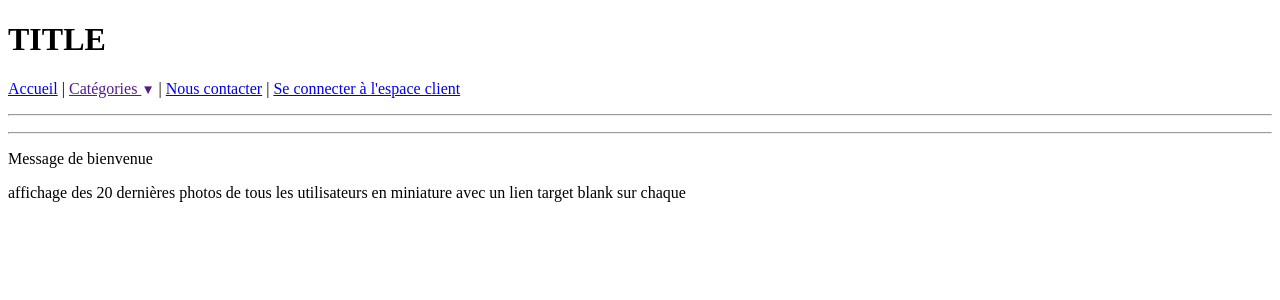
After one commit to xxxplosif/arnaudtestjuin, a PHP site: page /arnaudtestjuin/views/accueil.php in a window 1280 px wide. The commit adds this page. Shown: the top 300 px of the page. Run offline with PHP 8.4, Linux system fonts and the light colour scheme; data that the repository does not hold is empty; some libraries are stand-ins or nearby versions.

Commit message:
building mvc (2) added getListCategory refactored connect.php building menu in template file

```diff
--- /dev/null
+++ b/controllers/accueil.php
@@ -0,0 +1,3 @@
+<?php
+
+$liste_categories = getListCategory();
--- a/controllers/homepage.php
+++ /dev/null
@@ -1 +0,0 @@
-<?php
--- a/core/page.php
+++ b/core/page.php
@@ -10,6 +10,6 @@ if(isset($_GET['page'])){
 
 }else{
 
-    $page="homepage";
+    $page="accueil";
 
 }
--- /dev/null
+++ b/views/accueil.php
@@ -0,0 +1,13 @@
+<?php
+
+ob_start();
+
+?>
+
+affichage des 20 dernières photos de tous les utilisateurs en miniature avec un lien target blank sur chaque
+
+<?php
+
+$content = ob_get_clean();
+
+require 'template/master.php';
--- a/views/css/style.css
+++ b/views/css/style.css
@@ -1,9 +1,11 @@
-/*
-To change this license header, choose License Headers in Project Properties.
-To change this template file, choose Tools | Templates
-and open the template in the editor.
-*/
-/*
-    Created on : 24-juin-2015, 10:51:51
-    Author     : Stagiaire
-*/
+.menu{
+    padding: 0;
+}
+.menu *{
+    display: inline-block;
+}
+.dropdown ul{
+    padding: 0;
+    margin-left: 60px;
+    list-style-type: none;
+}
--- a/views/template/master.php
+++ b/views/template/master.php
@@ -2,7 +2,7 @@
 <html>
 <head>
     <meta charset="UTF-8">
-    <link rel="stylesheet" href="style.css" />
+    <link rel="stylesheet" href="./views/css/style.css" />
     <title><?php echo TITLE ?></title>
 </head>
 <body>
@@ -10,14 +10,38 @@
     <h1><?php echo TITLE ?></h1>
 
     <header>
-        <a href="./">Accueil</a> |
-        <a href="">Catégories <small>&#x25BC;</small></a> |
-        <!-- menu qui apparaît au survol -->
-        <ul>
 
-        </ul>
-        <a href="./?page=contact">Nous contacter</a> |
-        <a href="./?page=userconnect">Se connecter à l'espace client</a>
+        <nav>
+
+            <ul class='menu'>
+                <li><a href="./">Accueil</a> |</li>
+                <li><a href="">Catégories <small>&#x25BC;</small></a> |</li>
+                <li><a href="./?page=contact">Nous contacter</a> |</li>
+                <li><a href="./?page=userconnect">Se connecter à l'espace client</a></li>
+            </ul>
+
+            <hr />
+
+                <?php
+
+                // currently building
+
+                echo '<div class="dropdown"><ul>';
+
+                foreach($liste_categories as $key => $value){
+                    echo "<li><a href=\"\">{$value['lintitule']}</a></li>";
+                }
+
+                echo '</ul></div>';
+
+                ?>
+
+            <hr />
+
+        </nav>
+
+        <p>Message de bienvenue</p>
+
     </header>
 
     <section>
```
Also changed, not shown: models/getListCategory.php (+22 -0 lines), views/homepage.php (deleted, +0 -13 lines).
